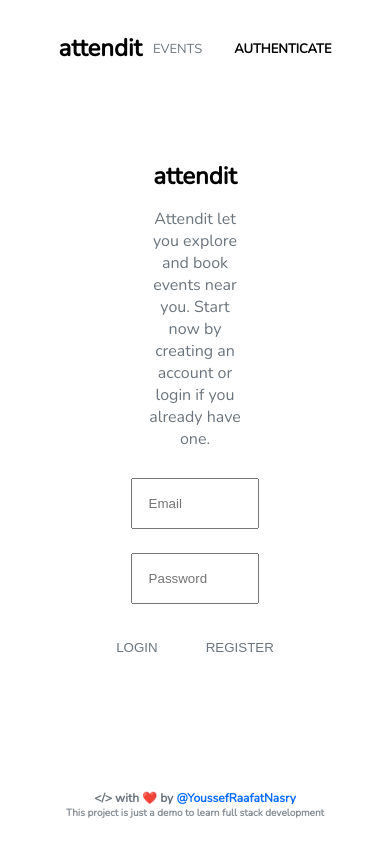
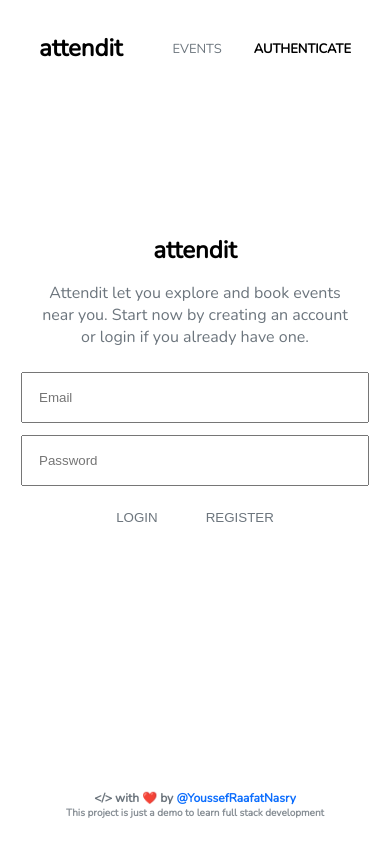
Before and after one commit to YoussefRaafatNasry/attendit, a React (Create React App) app in the folder client/: page /auth in a window 390 px wide. Built offline with nearby package versions, Linux system fonts and the light colour scheme; no server answers.

Commit message:
[CLIENT] Add Media Queries

```diff
--- /dev/null
+++ b/client/src/styles/abstracts/_mixins.scss
@@ -0,0 +1,5 @@
+@mixin min-width($breakpoint) {
+  @media screen and (min-width: map-get($breakpoints, $breakpoint)) {
+    @content;
+  }
+}
--- a/client/src/styles/abstracts/_variables.scss
+++ b/client/src/styles/abstracts/_variables.scss
@@ -2,3 +2,11 @@ $gray-light: #ced4da;
 $gray: #6c757d;
 $gray-dark: #343a40;
 $blue: #0d6efd;
+
+$breakpoints: (
+  xs: 0,
+  sm: 576px,
+  md: 768px,
+  lg: 992px,
+  xl: 1200px
+);
--- a/client/src/styles/base/_reset.scss
+++ b/client/src/styles/base/_reset.scss
@@ -3,14 +3,19 @@ body {
 }
 
 #root {
-  padding: 0 15vw;
   min-height: 100vh;
   display: flex;
   flex-direction: column;
+  padding: 0 10vw;
+
+  @include min-width(md) {
+    padding: 0 15vw;
+  }
 }
 
 main {
   flex: 1;
+  display: flex;
 }
 
 h1,
--- a/client/src/styles/components/_auth-form.scss
+++ b/client/src/styles/components/_auth-form.scss
@@ -1,19 +1,27 @@
 .auth-form {
-  margin: 0 auto;
-  width: 34%;
   display: flex;
   flex-direction: column;
   align-items: center;
-  margin-top: 64px;
+  margin: auto;
+  padding-bottom: 80px;
+
+  @include min-width(md) {
+    width: 60%;
+  }
+
+  @include min-width(lg) {
+    width: 34%;
+  }
 
   &__header {
     color: $gray;
     text-align: center;
+    margin-bottom: 12px;
   }
 
   &__input {
     width: 100%;
-    margin: 12px;
+    margin-top: 12px;
     padding: 16px;
     outline-color: black;
   }
--- a/client/src/styles/main.scss
+++ b/client/src/styles/main.scss
@@ -1,6 +1,7 @@
 @charset "UTF-8";
 
 @import "abstracts/variables";
+@import "abstracts/mixins";
 
 @import "base/reset";
 @import "base/typography";
```
